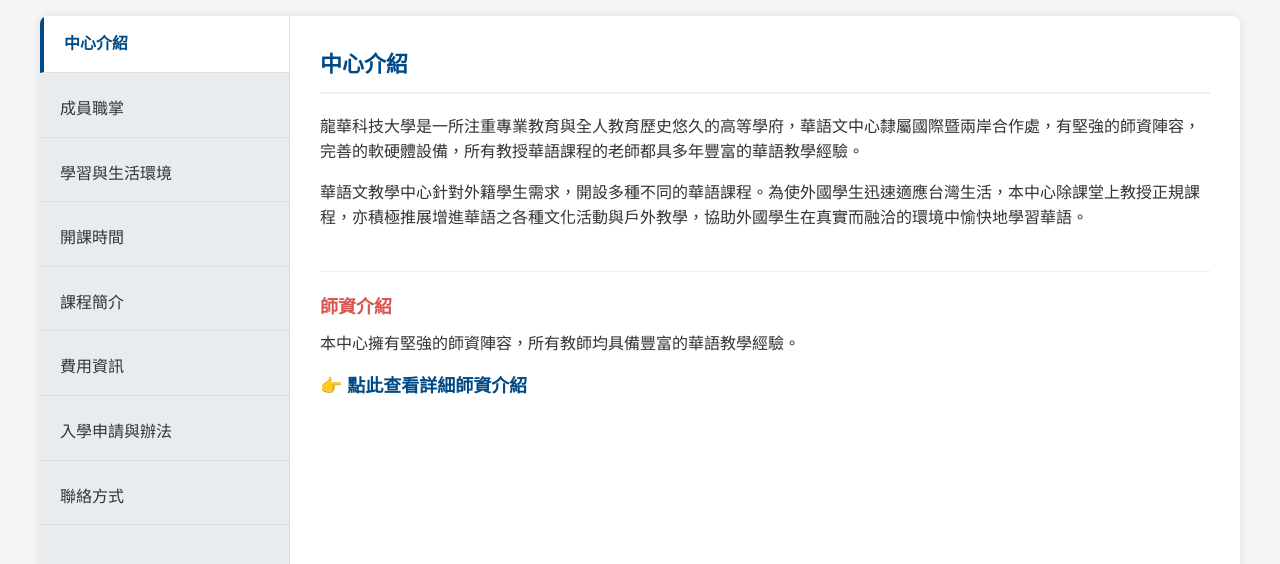
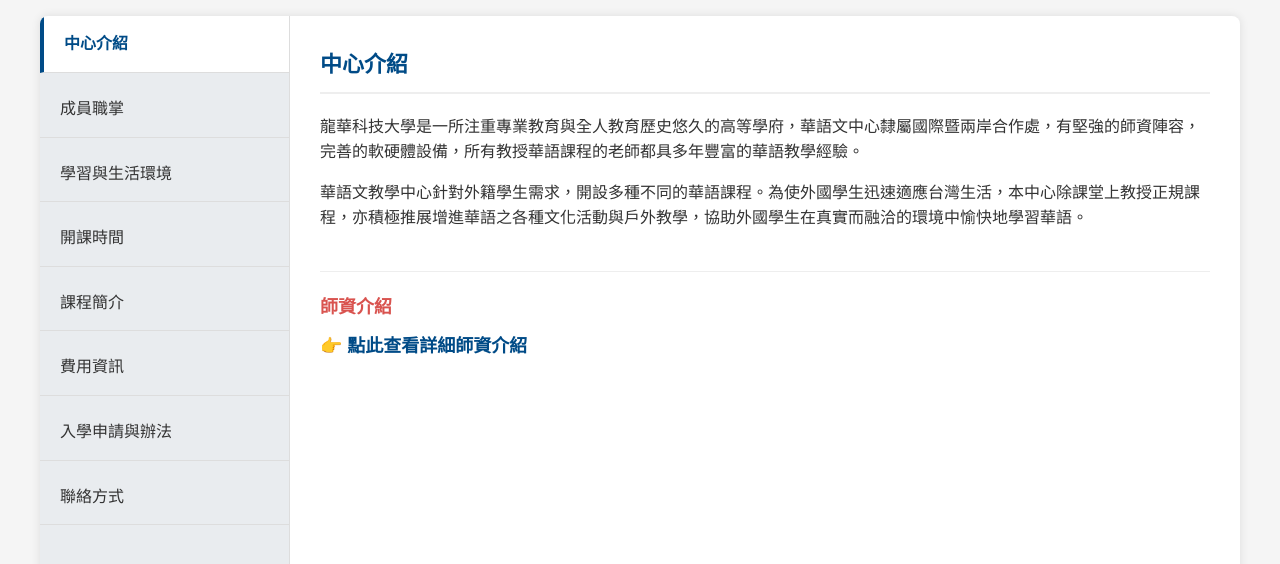
Before and after one commit to fangdongyzu/lhu-clc-site-draft, a plain HTML site: page index.html in a window 1280 px wide. Shown: the part 72-636 px from the top of the page. Drawn offline with Linux system fonts and the light colour scheme.

Commit message:
Update index.html

```diff
--- a/index.html
+++ b/index.html
@@ -334,7 +334,6 @@
                     </p>
 
                     <h3 style="margin-top: 40px; border-top: 1px solid #eee; padding-top: 20px;">師資介紹</h3>
-                    <p>本中心擁有堅強的師資陣容，所有教師均具備豐富的華語教學經驗。</p>
                     <p><a href="https://docs.google.com/spreadsheets/d/12_r8c0udLNjKn1_Y-UOWTWNAopNBPXt86PC5yzOdu9M/edit?usp=sharing"
                             target="_blank" style="font-weight: bold; font-size: 18px;">👉 點此查看詳細師資介紹</a></p>
                 </div>
```
